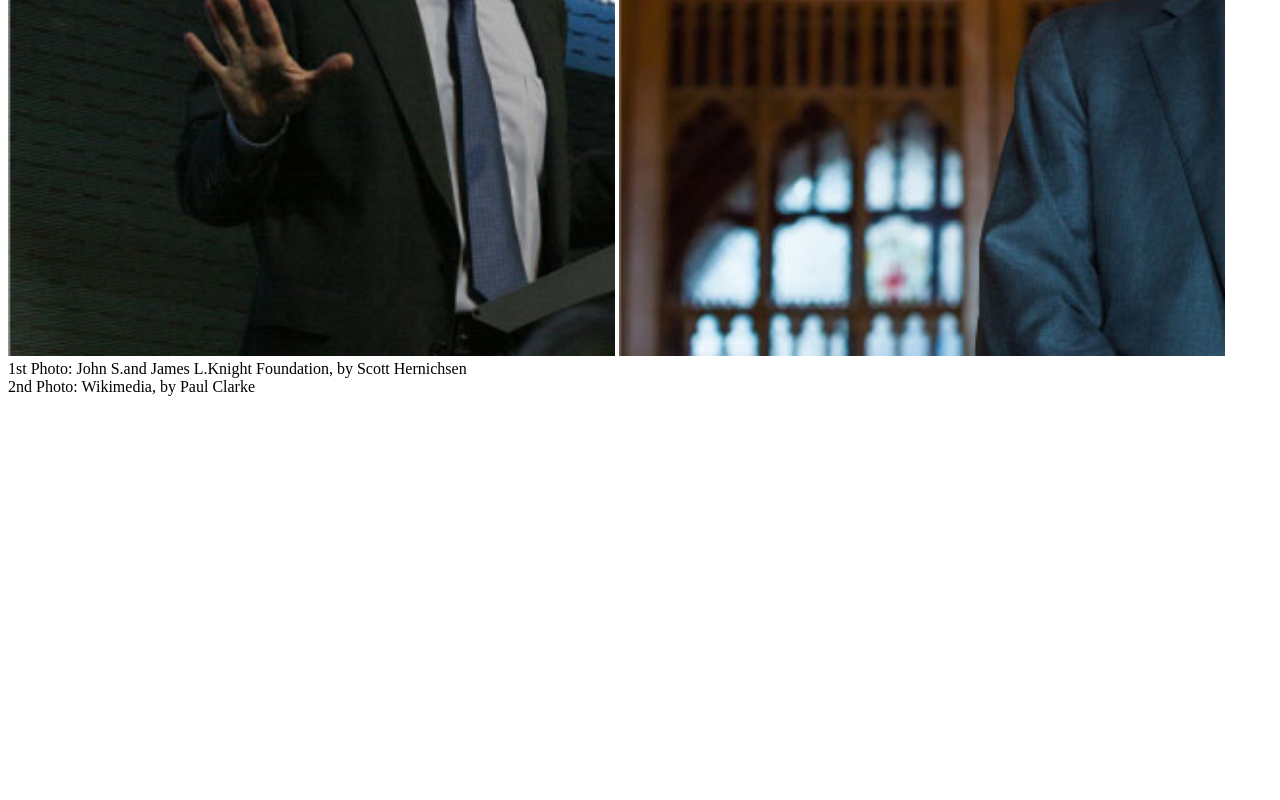
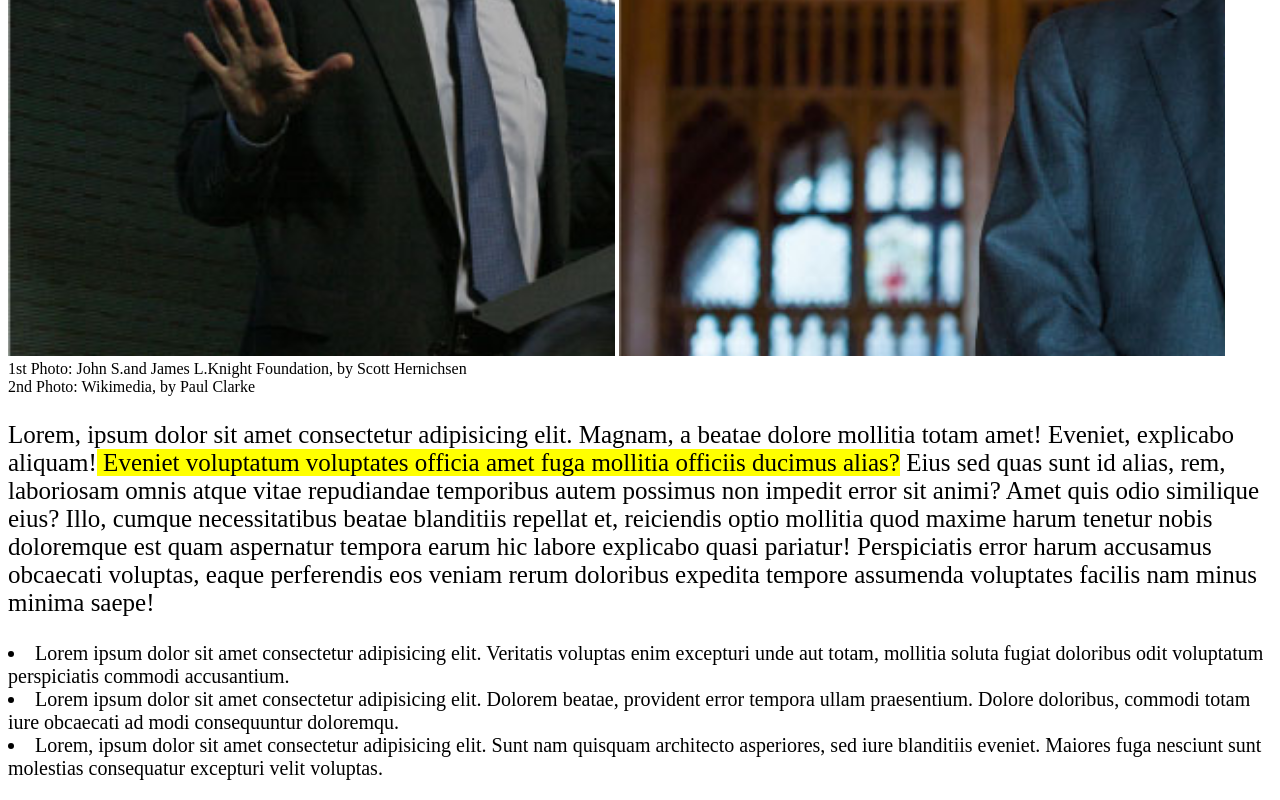
Before and after one commit to StefanoGrassoSG/html-css-booleaner, a plain HTML site: page index.html in a window 1280 px wide. Shown: the part 708-1508 px from the top of the page. Before the commit the page ends 1112 px from the top, so only its background shows below. Drawn offline with Linux system fonts and the light colour scheme.

Commit message:
fatto paragrafo e lista non ordinata

```diff
--- a/index.html
+++ b/index.html
@@ -29,5 +29,24 @@
                 1st Photo: John S.and James L.Knight Foundation, by Scott Hernichsen<br>2nd Photo: Wikimedia, by Paul Clarke
             </div>
         </header>
+
+        <!--Main section-->
+        <main>
+            <p>
+                Lorem, ipsum dolor sit amet consectetur adipisicing elit. Magnam, a beatae dolore mollitia totam amet! Eveniet, explicabo aliquam!<span class="Highlighted"> Eveniet voluptatum voluptates officia amet fuga mollitia officiis ducimus alias?</span> Eius sed quas sunt id alias, rem, laboriosam omnis atque vitae repudiandae temporibus autem possimus non impedit error sit animi? Amet quis odio similique eius? Illo, cumque necessitatibus beatae blanditiis repellat et, reiciendis optio mollitia quod maxime harum tenetur nobis doloremque est quam aspernatur tempora earum hic labore explicabo quasi pariatur! Perspiciatis error harum accusamus obcaecati voluptas, eaque perferendis eos veniam rerum doloribus expedita tempore assumenda voluptates facilis nam minus minima saepe!
+            </p>
+
+            <ul>
+                <li>
+                    Lorem ipsum dolor sit amet consectetur adipisicing elit. Veritatis voluptas enim excepturi unde aut totam, mollitia soluta fugiat doloribus odit voluptatum perspiciatis commodi accusantium.
+                </li>
+                <li>
+                    Lorem ipsum dolor sit amet consectetur adipisicing elit. Dolorem beatae, provident error tempora ullam praesentium. Dolore doloribus, commodi totam iure obcaecati ad modi consequuntur doloremqu.
+                </li>
+                <li>
+                    Lorem, ipsum dolor sit amet consectetur adipisicing elit. Sunt nam quisquam architecto asperiores, sed iure blanditiis eveniet. Maiores fuga nesciunt sunt molestias consequatur excepturi velit voluptas.
+                </li>
+            </ul>
+        </main>
     </body>
 </html>
--- a/style.css
+++ b/style.css
@@ -43,3 +43,19 @@ h1 {
     background-image: url('img/img/tim-2.jpg');
 }
 /*Header*/
+
+/*main*/
+
+main p  {
+    font-size: 25px;
+}
+
+.Highlighted {
+    background-color: yellow;
+}
+
+ul {
+    font-size: 20px;
+    list-style-position: inside;
+    padding-left: 0;
+}
```
